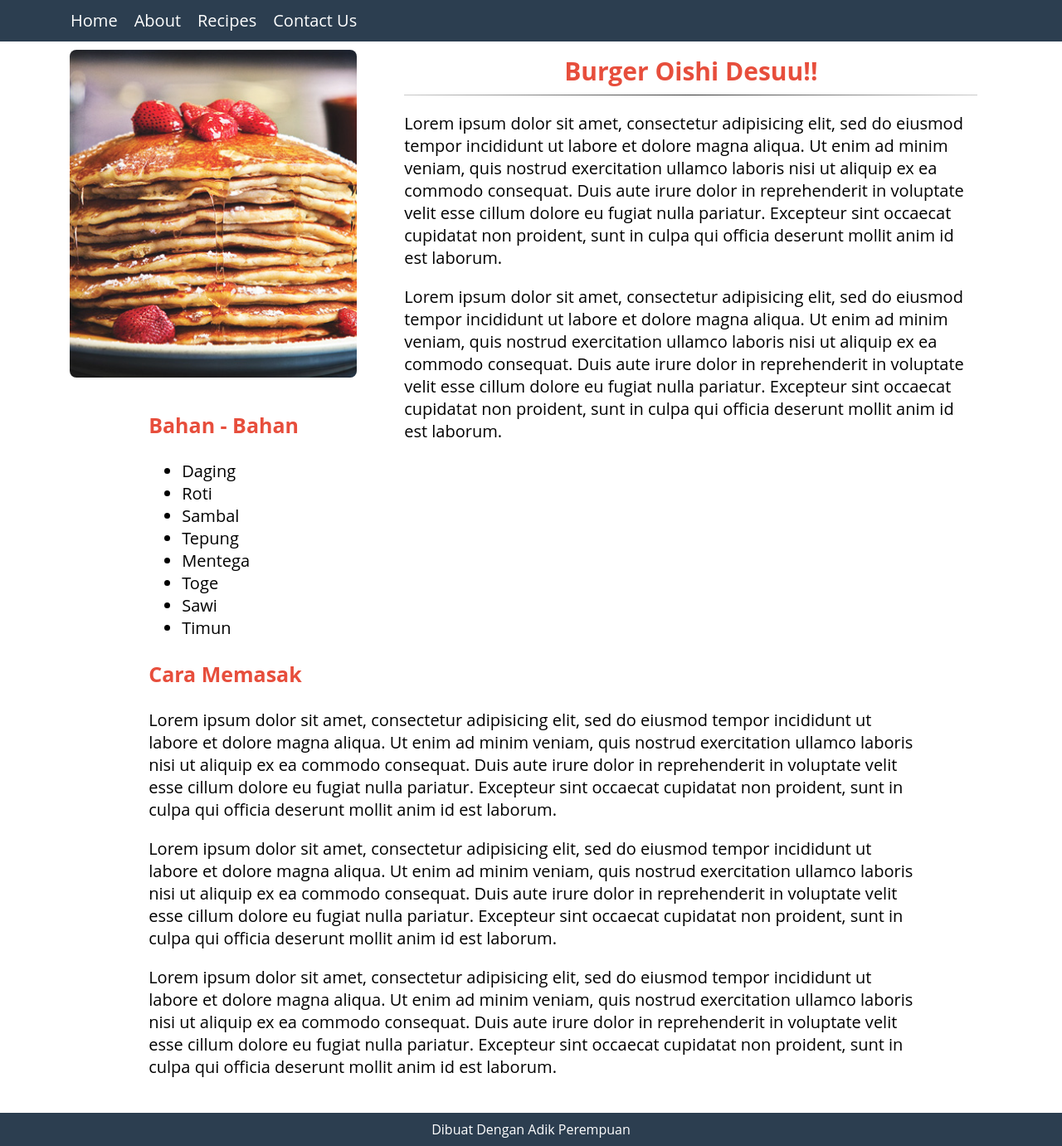
After one commit to aracista/imk-kuliner, a PHP site: page /artikel/burger.php in a window 1280 px wide. The commit adds this page. Shown: the whole page at 83% size. Run offline with PHP 8.4, Linux system fonts and the light colour scheme.

Commit message:
commit kedua

```diff
--- /dev/null
+++ b/artikel/artikel.css
@@ -0,0 +1,42 @@
+/*Style dalam Produk*/
+.produk {
+	width: 100%;
+	float: left;
+}
+.produk img{
+	width: 30%;
+	float : left;
+}
+
+.keterangan{
+	width: 60%;
+	margin : 0px 5%;
+	float: right;
+}
+.keterangan h2{
+	text-align: center;
+	font-size: 30px;
+}
+.keterangan h2{
+	display: block;
+	margin : 5px 10px;
+	color : #E74E3C;
+}
+.keterangan p{
+	font-size: 20px;
+}
+
+.resep{
+	width: 80%;
+	margin : 0 auto;
+}
+
+.resep h3{
+	font-size: 25px;
+	color : #E74E3C;
+}
+
+.resep p,li{
+	font-size: 20px;
+}
+/*End of produk*/
--- /dev/null
+++ b/artikel/burger.php
@@ -0,0 +1,91 @@
+<!DOCTYPE html>
+<html>
+<head>
+	<meta charset="utf-8">
+	<title>Burger</title>
+	<!-- Main style -->
+	<link rel="stylesheet" type="text/css" href="../style/style.css">
+
+	<!-- Artikel style -->
+	<link rel="stylesheet" type="text/css" href="artikel.css">
+
+</head>
+<body>
+<?php include "../navbar.html" ?>
+<div class="container">
+
+	<div class="produk">
+		<div class="keterangan">
+			<h2>Burger Oishi Desuu!!</h2>
+			<hr>
+			<p>
+				Lorem ipsum dolor sit amet, consectetur adipisicing elit, sed do eiusmod
+				tempor incididunt ut labore et dolore magna aliqua. Ut enim ad minim veniam,
+				quis nostrud exercitation ullamco laboris nisi ut aliquip ex ea commodo
+				consequat. Duis aute irure dolor in reprehenderit in voluptate velit esse
+				cillum dolore eu fugiat nulla pariatur. Excepteur sint occaecat cupidatat non
+				proident, sunt in culpa qui officia deserunt mollit anim id est laborum.
+			</p>
+			<p>
+				Lorem ipsum dolor sit amet, consectetur adipisicing elit, sed do eiusmod
+				tempor incididunt ut labore et dolore magna aliqua. Ut enim ad minim veniam,
+				quis nostrud exercitation ullamco laboris nisi ut aliquip ex ea commodo
+				consequat. Duis aute irure dolor in reprehenderit in voluptate velit esse
+				cillum dolore eu fugiat nulla pariatur. Excepteur sint occaecat cupidatat non
+				proident, sunt in culpa qui officia deserunt mollit anim id est laborum.
+			</p>
+		</div>
+	<img src="../images/food/2.jpg">
+	</div>
+
+	<br class="clear">
+
+	<div class="resep">
+		<h3>Bahan - Bahan</h3>
+		<p>
+		<ul>
+			<li>Daging</li>
+			<li>Roti</li>
+			<li>Sambal</li>
+			<li>Tepung</li>
+			<li>Mentega</li>
+			<li>Toge</li>
+			<li>Sawi</li>
+			<li>Timun</li>
+		</ul>
+		</p>
+		<h3>Cara Memasak</h3>
+		<p>
+			Lorem ipsum dolor sit amet, consectetur adipisicing elit, sed do eiusmod
+			tempor incididunt ut labore et dolore magna aliqua. Ut enim ad minim veniam,
+			quis nostrud exercitation ullamco laboris nisi ut aliquip ex ea commodo
+			consequat. Duis aute irure dolor in reprehenderit in voluptate velit esse
+			cillum dolore eu fugiat nulla pariatur. Excepteur sint occaecat cupidatat non
+			proident, sunt in culpa qui officia deserunt mollit anim id est laborum.
+		</p>
+		<p>
+			Lorem ipsum dolor sit amet, consectetur adipisicing elit, sed do eiusmod
+			tempor incididunt ut labore et dolore magna aliqua. Ut enim ad minim veniam,
+			quis nostrud exercitation ullamco laboris nisi ut aliquip ex ea commodo
+			consequat. Duis aute irure dolor in reprehenderit in voluptate velit esse
+			cillum dolore eu fugiat nulla pariatur. Excepteur sint occaecat cupidatat non
+			proident, sunt in culpa qui officia deserunt mollit anim id est laborum.
+		</p>
+		<p>
+			Lorem ipsum dolor sit amet, consectetur adipisicing elit, sed do eiusmod
+			tempor incididunt ut labore et dolore magna aliqua. Ut enim ad minim veniam,
+			quis nostrud exercitation ullamco laboris nisi ut aliquip ex ea commodo
+			consequat. Duis aute irure dolor in reprehenderit in voluptate velit esse
+			cillum dolore eu fugiat nulla pariatur. Excepteur sint occaecat cupidatat non
+			proident, sunt in culpa qui officia deserunt mollit anim id est laborum.
+		</p>
+	</div>
+
+</div>
+
+<br class="clear">
+
+<?php include "../footer.html" ?>
+
+</body>
+</html>
--- a/content.html
+++ b/content.html
@@ -3,7 +3,7 @@
 		<img src="images/food/1.jpg">
 	</div>
 	<div class="produk">
-		<img src="images/food/2.jpg">
+		<a href="artikel/burger.php"><img src="images/food/2.jpg"></a>
 	</div>
 	<div class="produk">
 		<img src="images/food/3.jpg">
--- a/footer.html
+++ b/footer.html
@@ -1,3 +1,4 @@
+
 <div class="footer">
-	Dibuat Dengan Cinta Adik Perempuan~
+	Dibuat Dengan <i class="fa fa-heart"></i> Adik Perempuan
 </div>
--- a/header.html
+++ b/header.html
@@ -1,6 +1,6 @@
 <div class="header">
 	<div class="header-group">
 		<img src="images/ramen.jpg">
-		<div class="caption">Your Recipes Is Here.</div>
+		<div class="caption">Your Recipes Is Open Source!</div>
 	</div>
 </div>
--- a/index.php
+++ b/index.php
@@ -3,6 +3,8 @@
 <head>
 	<title>Kuliner test</title>
 	<link rel="stylesheet" type="text/css" href="style/style.css">
+	<!-- Icon here -->
+	<link rel="stylesheet" href="https://cdnjs.cloudflare.com/ajax/libs/font-awesome/4.6.3/css/font-awesome.min.css">
 </head>
 <body>
 <?php include "navbar.html";?>
--- a/navbar.html
+++ b/navbar.html
@@ -1,8 +1,11 @@
 <div class="navbar">
 	<ul>
-		<li><a href="index.php">Home</a></li>
+		<li><a href="http://localhost/imk-kuliner/index.php">Home</a></li>
 		<li><a href="">About</a></li>
 		<li><a href="">Recipes</a></li>
 		<li><a href="">Contact Us</a></li>
 	</ul>
+	<!-- <form>
+		<input type="text" name="search">
+	</form> -->
 </div>
--- a/style/style.css
+++ b/style/style.css
@@ -12,6 +12,13 @@ body{
 	clear: both;
 }
 
+hr{
+	border: 0;
+    height: 1px;
+    background: #333;
+    background-image: linear-gradient(to right, #ccc, #333, #ccc);
+}
+
 /*END OF GLOBAL*/
 
 /*NAVBAR STYLE*/
@@ -21,17 +28,17 @@ body{
 	background-color : #2C3E50;
 }
 
-ul{
+.navbar ul{
 	margin : 0px;
 	padding : 0px;
 	list-style: none;
 }
-li{
+.navbar li{
 	padding-left : 75px;
 }
 
 
-li a{
+.navbar li a{
 	margin: 0px;
 	font-size: 20px;
 	line-height: 20px;
@@ -41,9 +48,14 @@ li a{
 	text-decoration: none;
 }
 
-li a:hover{
+.navbar li a:hover{
 	background-color: #3498Db;
 }
+
+/*.navbar input{
+	float : right;
+	padding : 10px 10px;
+}*/
 
 /*END OF NAVBAR*/
 
```
